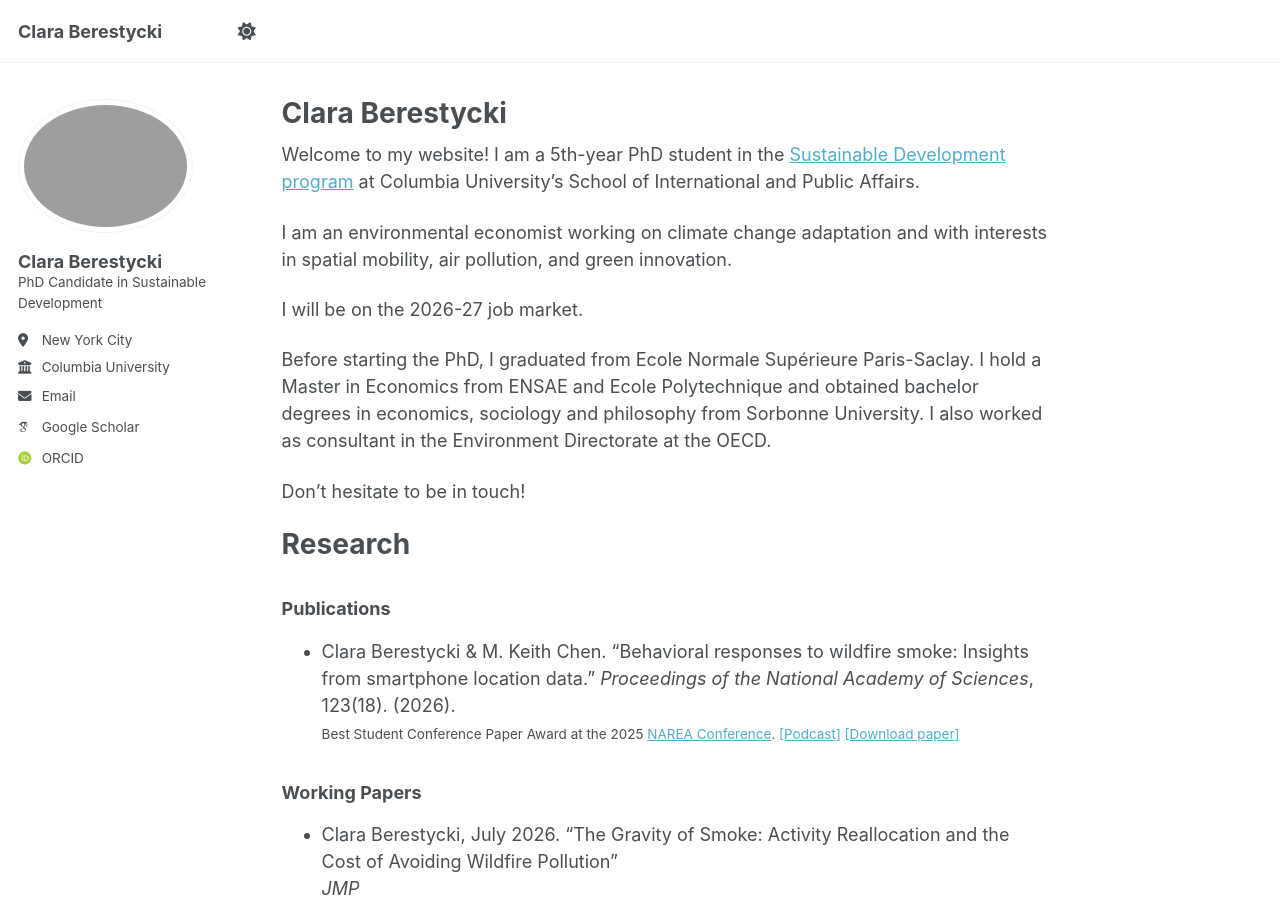
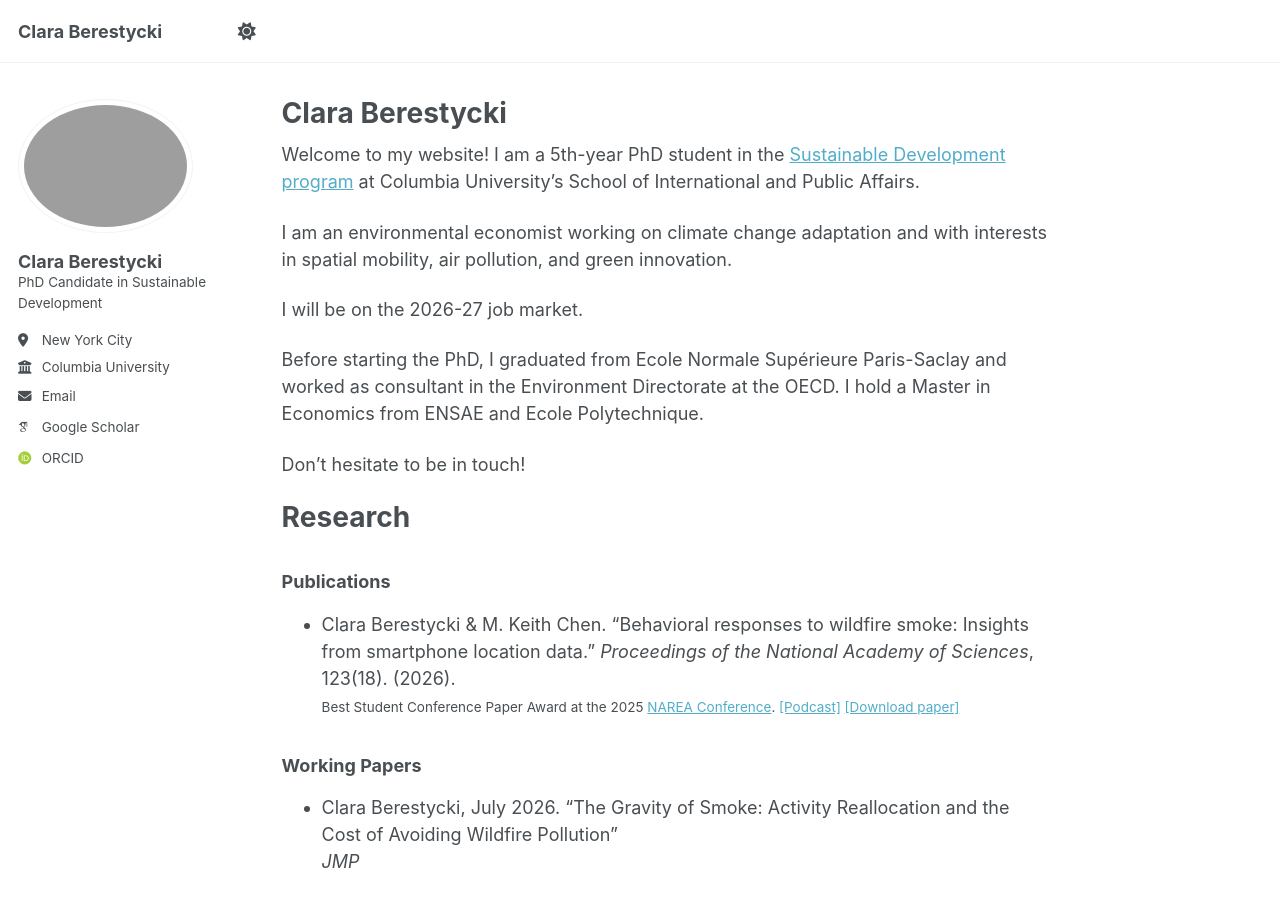
Before and after one commit to claraberes/claraberes.github.io, a Jekyll site: the page built from _pages/about.md, in a window 1280 px wide and 900 px high. Built offline with Jekyll 4.4.1, drawn with Linux system fonts in a browser that asks for light colours; some web fonts are replaced.

Commit message:
Update about.md

```diff
--- a/_pages/about.md
+++ b/_pages/about.md
@@ -13,7 +13,7 @@
 
 I will be on the 2026-27 job market.
 
-Before starting the PhD, I graduated from Ecole Normale Supérieure Paris-Saclay. I hold a Master in Economics from ENSAE and Ecole Polytechnique and obtained bachelor degrees in economics, sociology and philosophy from Sorbonne University. I also worked as consultant in the Environment Directorate at the OECD.
+Before starting the PhD, I graduated from Ecole Normale Supérieure Paris-Saclay and worked as consultant in the Environment Directorate at the OECD. I hold a Master in Economics from ENSAE and Ecole Polytechnique.
 
 Don't hesitate to be in touch!
 
```
